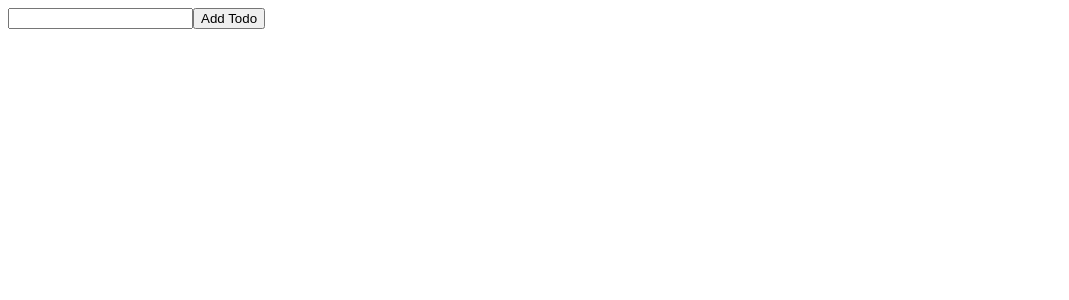
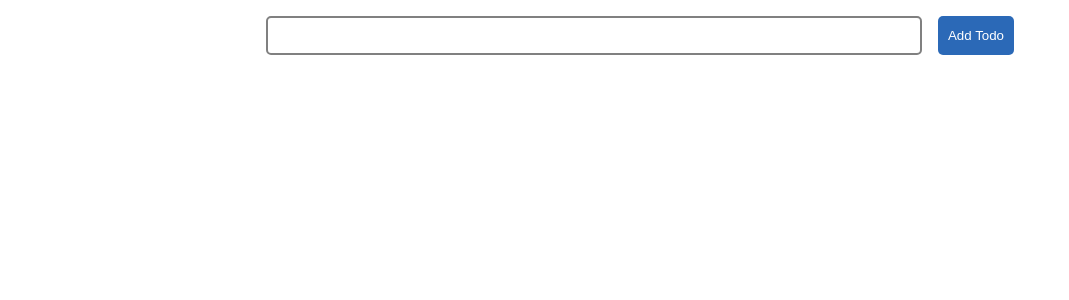
Before and after one commit to vmanidev/react-hooks, a React (Vite) app in the folder react-todo/: page / in a window 1280 px wide. Shown: the top 300 px of the page, without its empty margins (0-1069 px from the left). Built offline with nearby package versions, Linux system fonts and the light colour scheme.

Commit message:
feat: add style to addTodo component

```diff
--- a/react-todo/src/components/AddTodo.jsx
+++ b/react-todo/src/components/AddTodo.jsx
@@ -11,7 +11,7 @@ export default function AddTodo({ setTodos }) {
   };
 
   return (
-    <div>
+    <div id="add-todo-container">
       <input ref={inputRef} type="text" id="add-todo-input" name="addTodo" />
       <button onClick={addTodo}>Add Todo</button>
     </div>
--- a/react-todo/src/main.jsx
+++ b/react-todo/src/main.jsx
@@ -1,5 +1,6 @@
 import React, { StrictMode } from "react";
 import { createRoot } from "react-dom/client";
+import "./style.css";
 
 import App from "./App";
 
--- /dev/null
+++ b/react-todo/src/style.css
@@ -0,0 +1,33 @@
+body {
+  box-sizing: border-box;
+  font-family: sans-serif;
+  font-size: 1em;
+}
+
+button {
+    cursor: pointer;
+}
+
+#add-todo-container {
+  display: flex;
+  justify-content: center;
+  gap: 1em;
+  margin-top: 1em;
+}
+
+#add-todo-container input {
+  width: 50%;
+  padding: 10px;
+  font-weight: bold;
+  border: 2px solid gray;
+  border-radius: 5px;
+  outline: none;
+}
+
+#add-todo-container button {
+  background: #2b69b7;
+  border: none;
+  border-radius: 5px;
+  color: white;
+  padding: 10px;
+}
```
